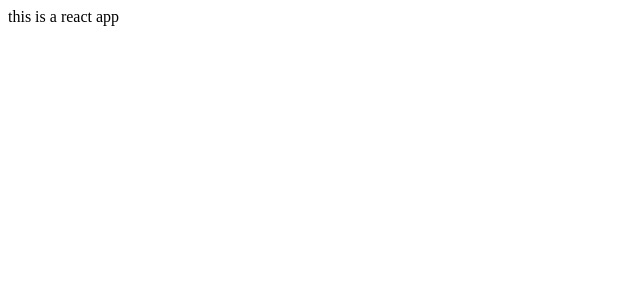
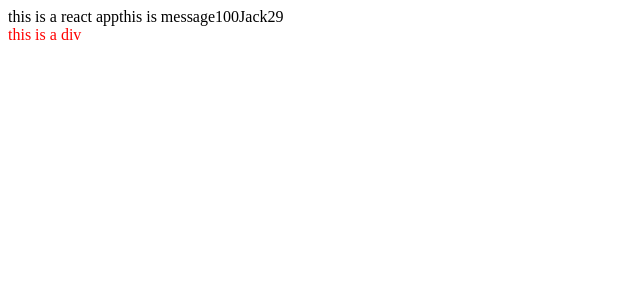
Before and after one commit to chujian0325/react20260915, a React (Create React App) app in the folder react-basic/: page / in a window 1280 px wide. Shown: the top 300 px of the page, without its empty margins (0-640 px from the left). Built offline with nearby package versions, Linux system fonts and the light colour scheme.

Commit message:
JSX中使用JS表达式

```diff
--- a/react-basic/src/App.js
+++ b/react-basic/src/App.js
@@ -1,7 +1,25 @@
+// 项目的根组件
 
-// 项目的根组件
+const count = 100;
+function getName() {
+  return "Jack";
+}
 function App() {
-  return <div className="App">this is a react app</div>;
+  return (
+    <div className="App">
+      this is a react app
+      {/* 使用引号传递字符串 */}
+      {"this is message"}
+      {/* 识别变量 */}
+      {count}
+      {/* 函数调用 */}
+      {getName()}
+      {/* 方法调用 */}
+      {new Date().getDate()}
+      {/* 使用js对象 */}
+      <div style={{ color: "red" }}>this is a div</div>
+    </div>
+  );
 }
 
 export default App;
```
Also changed, not shown: 1 other file (tests, documents, lock files or other folders).
